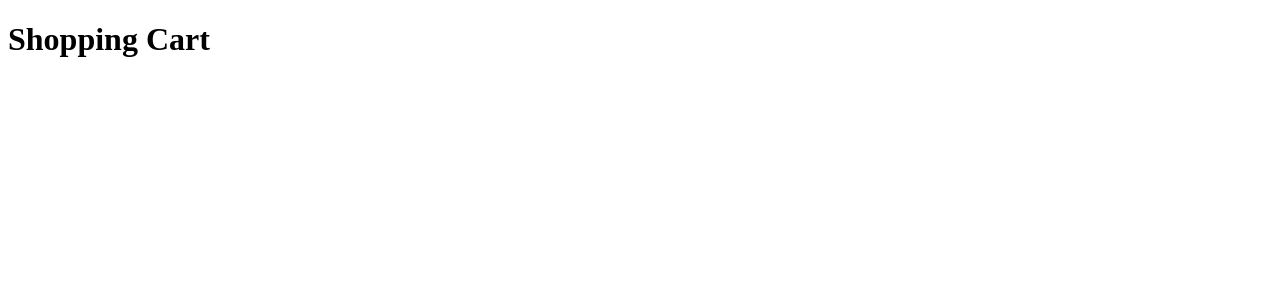
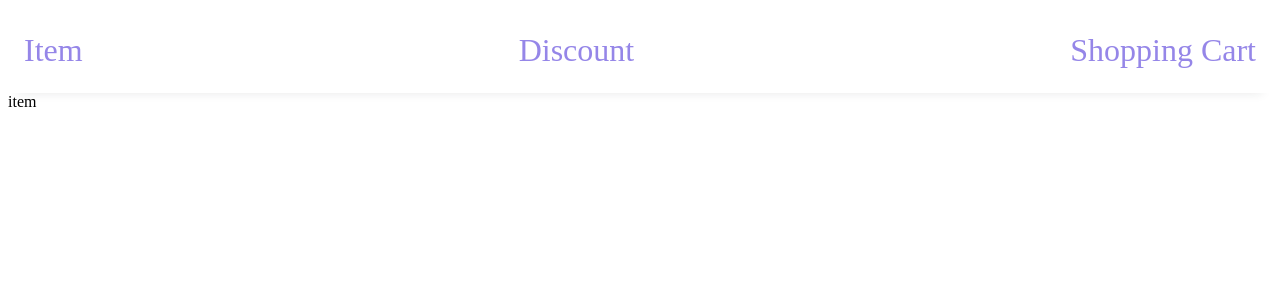
Before and after one commit to blueline1984/shoppingcart-typescript, a React (Create React App) app: page / in a window 1280 px wide. Shown: the top 300 px of the page. Built offline with nearby package versions, Linux system fonts and the light colour scheme.

Commit message:
[FEAT]: Add Routes & navigation bar

```diff
--- a/package.json
+++ b/package.json
@@ -12,7 +12,9 @@
     "@types/react-dom": "^18.0.6",
     "react": "^18.2.0",
     "react-dom": "^18.2.0",
+    "react-router-dom": "^6.3.0",
     "react-scripts": "5.0.1",
+    "styled-components": "^5.3.5",
     "typescript": "^4.8.2",
     "web-vitals": "^2.1.4"
   },
@@ -39,5 +41,8 @@
       "last 1 firefox version",
       "last 1 safari version"
     ]
+  },
+  "devDependencies": {
+    "@types/styled-components": "^5.1.26"
   }
 }
--- a/src/App.tsx
+++ b/src/App.tsx
@@ -1,7 +1,20 @@
-import "./App.css";
+import { Routes, Route } from "react-router-dom";
+import Item from "./pages/Item";
+import Discount from "./pages/Discount";
+import ShoppingCart from "./pages/ShoppingCart";
+import Navbar from "./components/Navbar";
 
 function App() {
-  return <h1>Shopping Cart</h1>;
+  return (
+    <>
+      <Navbar />
+      <Routes>
+        <Route path="/" element={<Item />} />
+        <Route path="/discount" element={<Discount />} />
+        <Route path="/shoppingcart" element={<ShoppingCart />} />
+      </Routes>
+    </>
+  );
 }
 
 export default App;
--- a/src/components/Navbar.tsx
+++ b/src/components/Navbar.tsx
@@ -1,7 +1,27 @@
-import React from "react";
+import { Link } from "react-router-dom";
+import styled from "styled-components";
 
 function Navbar() {
-  return <div>Navbar</div>;
+  return (
+    <LinkWrapper>
+      <Link to="/">Item</Link>
+      <Link to="discount">Discount</Link>
+      <Link to="shoppingcart">Shopping Cart</Link>
+    </LinkWrapper>
+  );
 }
 
+const LinkWrapper = styled.div`
+  font-size: 2rem;
+  display: flex;
+  justify-content: space-between;
+  padding: 1.5rem 1rem;
+  box-shadow: rgba(33, 35, 38, 0.1) 0px 10px 10px -10px;
+
+  a {
+    text-decoration: none;
+    color: #9586e8;
+  }
+`;
+
 export default Navbar;
--- a/src/index.tsx
+++ b/src/index.tsx
@@ -1,12 +1,15 @@
 import React from "react";
 import ReactDOM from "react-dom/client";
 import App from "./App";
+import { BrowserRouter } from "react-router-dom";
 
 const root = ReactDOM.createRoot(
   document.getElementById("root") as HTMLElement
 );
 root.render(
   <React.StrictMode>
-    <App />
+    <BrowserRouter>
+      <App />
+    </BrowserRouter>
   </React.StrictMode>
 );
--- a/src/pages/Item.tsx
+++ b/src/pages/Item.tsx
@@ -1,7 +1,7 @@
 import React from "react";
 
-function item() {
+function Item() {
   return <div>item</div>;
 }
 
-export default item;
+export default Item;
```
Also changed, not shown: 1 other file (tests, documents, lock files or other folders).
